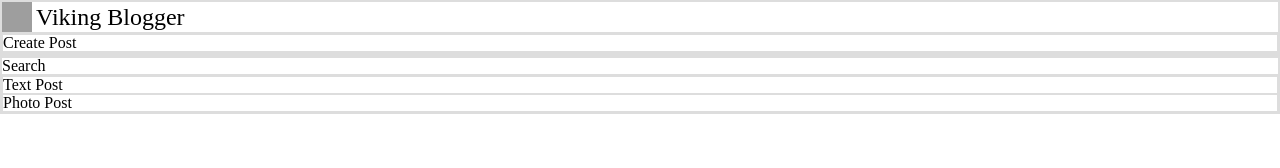
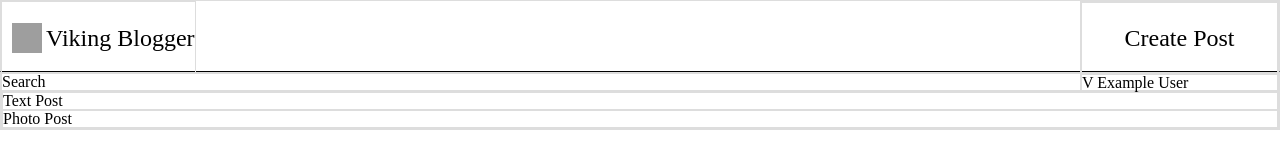
Before and after one commit to nalexiou/viking_blogger_homepage, a plain HTML site: page index.html in a window 1280 px wide. Drawn offline with Linux system fonts and the light colour scheme; grey boxes are pictures that could not be loaded.

Commit message:
navbar basic styling

```diff
--- a/index.html
+++ b/index.html
@@ -19,6 +19,7 @@
 				Create Post
 			</div>
 			<div class="dropdown-menu">
+				V Example User
 			</div>
 		</div>
 	</div>
--- a/styles.css
+++ b/styles.css
@@ -6,6 +6,16 @@ div {
 	border: 1px solid #ddd;
 }
 
+.navbar {
+	height: 70px;
+	border-bottom: 1px solid black;
+}
+
+.logo-container {
+	display: inline-block;
+	line-height: 70px;
+	padding-left: 10px;
+}
 
 .logo-container img {
 	width: 30px;
@@ -18,3 +28,16 @@ div {
 	display: inline-block;
 	vertical-align: middle;
 }
+
+.nav-elements-container {
+	float: right;
+}
+
+.nav-elements-container .button {
+	font-size: 24px;
+	text-align: center;
+	width: 195px;
+	display: inline-block;
+	height: 70px;
+	line-height: 70px;
+}
```
